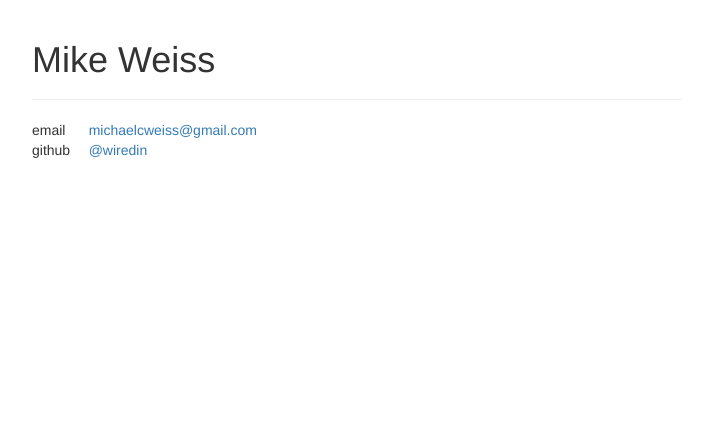
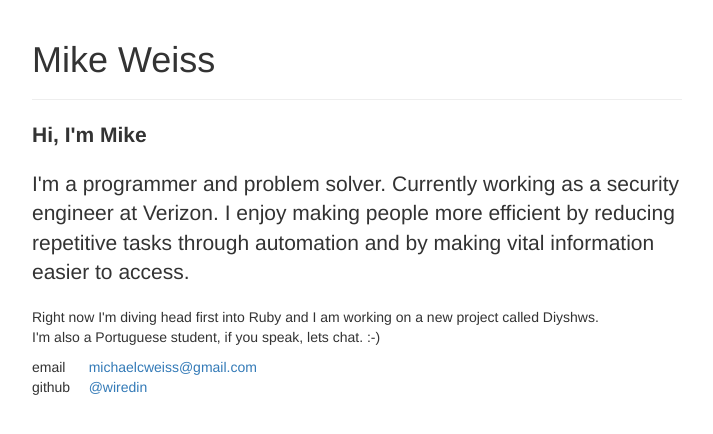
Before and after one commit to wiredin/mweiss.xyz, a plain HTML site: page index.html in a window 1280 px wide. Shown: the whole page, without its empty margins (283-996 px from the left). Drawn offline with nearby package versions, Linux system fonts and the light colour scheme.

Commit message:
Added some content

```diff
--- a/index.html
+++ b/index.html
@@ -22,14 +22,21 @@
       <div class="page-header">
         <h1>Mike Weiss</h1>
       </div>
+      <p class="lead"><strong>Hi, I'm Mike</strong></p>
+      <p class="lead">I'm a programmer and problem solver. Currently working as a security engineer at Verizon. I enjoy making people more efficient by reducing repetitive tasks through automation and by making vital information easier to access.
+      </p>
+      <p>
+      Right now I'm diving head first into Ruby and I am working on a new project called Diyshws.<br /> I'm also a Portuguese student, if you speak, lets chat. :-)
+      </p>
       <div class="row">
-  <div class="col-md-1">email</div>
-  <div class="col-md-1"><a href="mailto:michaelcweiss@gmail.com">michaelcweiss@gmail.com</a></div>
+        <div class="col-md-1">email</div>
+        <div class="col-md-1"><a href="mailto:michaelcweiss@gmail.com">michaelcweiss@gmail.com</a></div>
       </div>
       <div class="row">
-  <div class="col-md-1">github</div>
-  <div class="col-md-1"><a href="https://github.com/wiredin">@wiredin</a> </div>
+        <div class="col-md-1">github</div>
+        <div class="col-md-1"><a href="https://github.com/wiredin">@wiredin</a> </div>
       </div>
+
     </div>
 
   </body>
```
